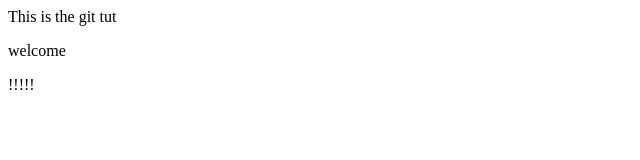
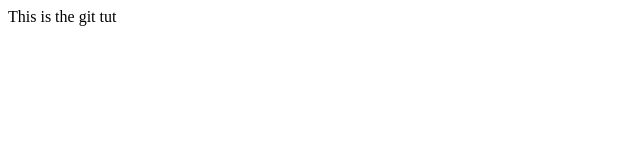
Before and after one commit to bati3702/test, a plain HTML site: page index.html in a window 1280 px wide. Shown: the full height of the page, 0-640 px from the left. Drawn offline with Linux system fonts and the light colour scheme.

Commit message:
Revert "2 lines int index.html"
This reverts commit 0c10ceeb6b4a20cba3569efafcc686f63e0cc61a.

```diff
--- a/index.html
+++ b/index.html
@@ -7,7 +7,5 @@
 </head>
 <body>
     This is the git tut
-    <p>welcome</p>
-    <div>!!!!!</div>
 </body>
 </html>
```
